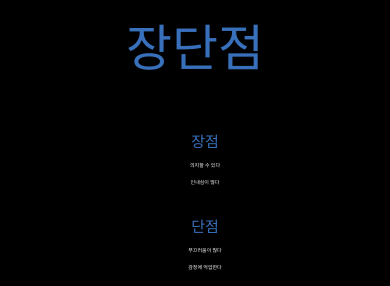
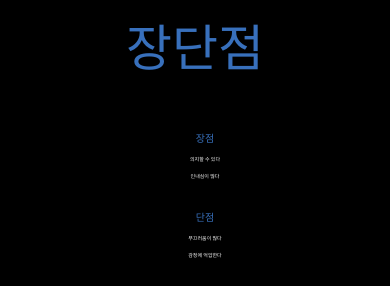
Before and after one commit to neul0129/mbti_project, a React (Create React App) app: page /profiles/ENFJ in a window 390 px wide. Shown: the part 1980-2266 px from the top of the page. Built offline with nearby package versions, Linux system fonts and the light colour scheme.

Commit message:
Revert "title 부분 css 값 변경"
This reverts commit 37abd01c2739f16e576d83f8af1f95bc0b451f63.

```diff
--- a/src/pages/Profile/index.jsx
+++ b/src/pages/Profile/index.jsx
@@ -244,7 +244,7 @@ function Chemistry({data, color}) {
           {chemistry.map((chemistry, idx) => (
             <li key={idx}>
               {/** 궁합 title */}
-              <div style={{color}} className='chemistryTitle'>{chemistry}</div>
+              <div style={{color}}>{chemistry}</div>
               {/** 궁합 리스트 요소 */}
               <div>
                 {data[chemistry].map((el, idx) => (
--- a/src/pages/Profile/style.css
+++ b/src/pages/Profile/style.css
@@ -184,12 +184,6 @@ li {
   #chemistry > ul {
     flex-direction: column;
   }
-	.prosTitle{
-		font-size: 15px;
-	}
-	.chemistryTitle{
-		font-size: 15px;
-	}
   li {
     font-size: 5px;
   }
```
